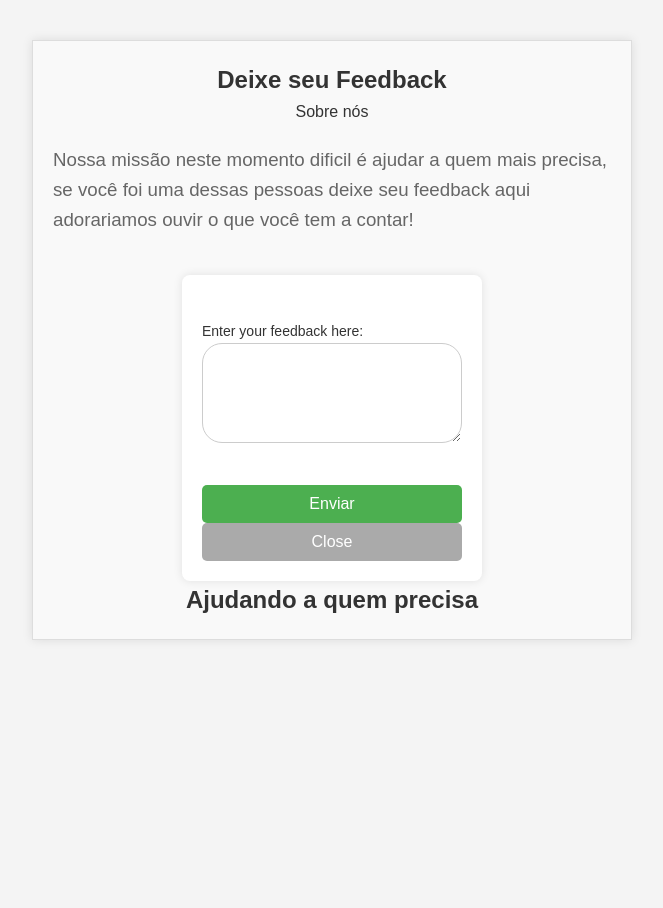
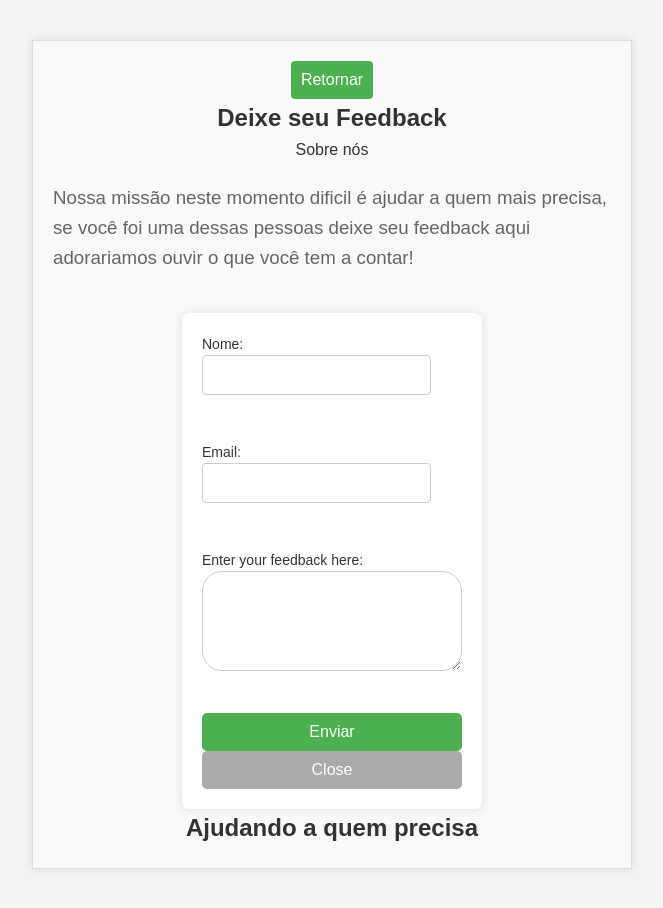
Before and after one commit to diogohr01/doacao-roupas, a React (Create React App) app: page /Contato/1 in a window 1280 px wide. Shown: the whole page, without its empty margins (308-971 px from the left). Before the commit the page ends 800 px from the top, so only its background shows below. Built offline with nearby package versions, Linux system fonts and the light colour scheme.

Commit message:
criado novo componente contato

```diff
--- a/src/Contato/contato.jsx
+++ b/src/Contato/contato.jsx
@@ -30,16 +30,43 @@ const Contato = () => {
     }
   };
 
+  const handleReturn = () => {
+    navigate('/beneficiario'); // Navega para a página de contato
+  };
+
   return (
     <div className={styles.feedbackForm}>
+      <button onClick={handleReturn}>Retornar</button>
       <h2>Deixe seu Feedback</h2>
       <p>Sobre nós</p>
-      <h3>Nossa missão neste momento dificil é ajudar a quem mais precisa, se você foi uma dessas pessoas deixe seu feedback aqui adorariamos ouvir o que você tem a contar!</h3>
+      <h3>
+        Nossa missão neste momento dificil é ajudar a quem mais precisa, se você foi uma dessas pessoas deixe seu feedback aqui adorariamos ouvir o que você tem a contar!
+      </h3>
       <form onSubmit={handleSubmit}>
+        <label>
+          Nome:
+          <input
+            type="text"
+            value={name}
+            onChange={(event) => setName(event.target.value)}
+          />
+        </label>
+        <br />
+        <label>
+          Email:
+          <input
+            type="email"
+            value={email}
+            onChange={(event) => setEmail(event.target.value)}
+          />
+        </label>
         <br />
         <label>
           Enter your feedback here:
-          <textarea value={feedback} onChange={(event) => setFeedback(event.target.value)} />
+          <textarea
+            value={feedback}
+            onChange={(event) => setFeedback(event.target.value)}
+          />
         </label>
         <br />
         <button type="submit">Enviar</button>
--- a/src/Portal beneficiario/PortalBeneficiario.jsx
+++ b/src/Portal beneficiario/PortalBeneficiario.jsx
@@ -162,6 +162,7 @@ const PortalBeneficiario = () => {
           <ul>
             <li><a onClick={() => navigate(`/agendamentos/${userId}`, { state: { userId: userToUse?.id, name: userToUse?.name } })}>Agendamentos</a></li>
             <li><a onClick={() => navigate(`/Contato/${userId}`, { state: { userId: userToUse?.id, name: userToUse?.name } })}>Contato</a></li>
+
           </ul>
         </nav>
         <h1>Portal do Beneficiário</h1>
```
Also changed, not shown: src/Contato/contato.module.css (line endings or trailing spaces).
